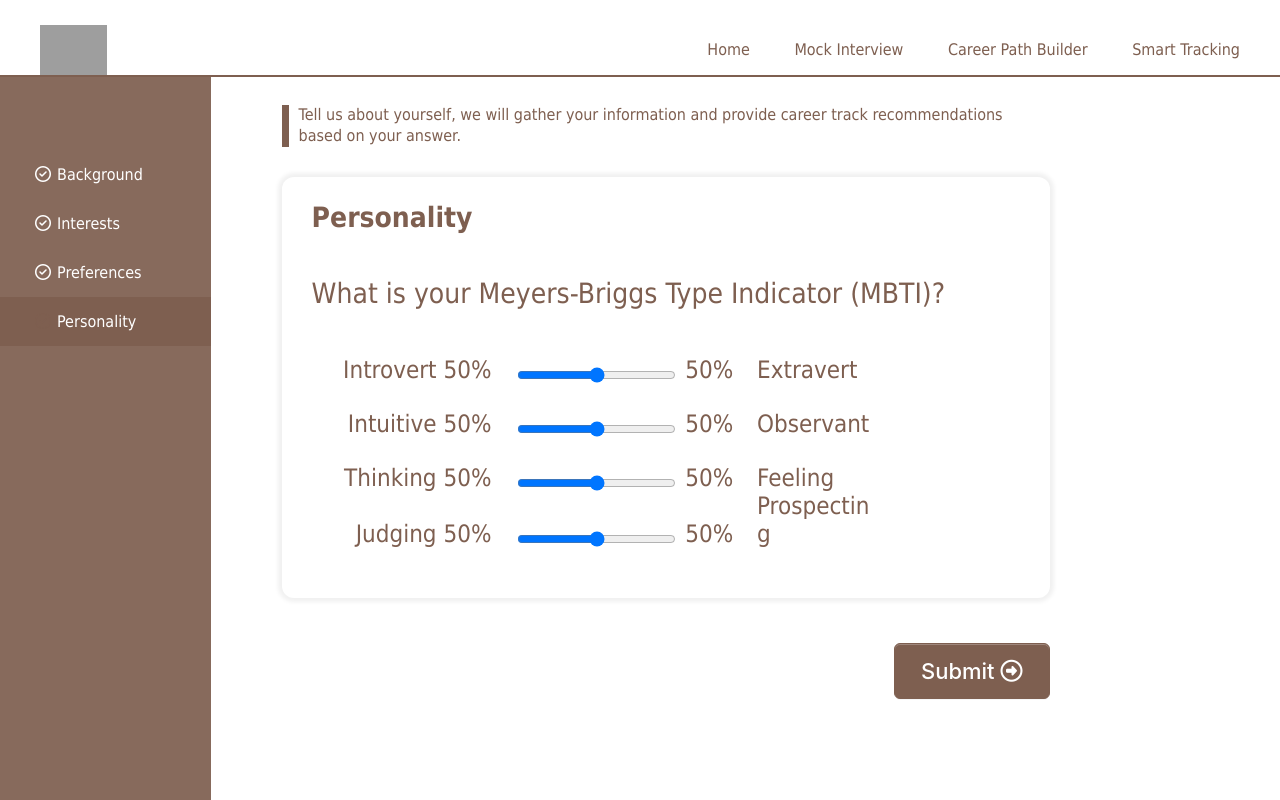
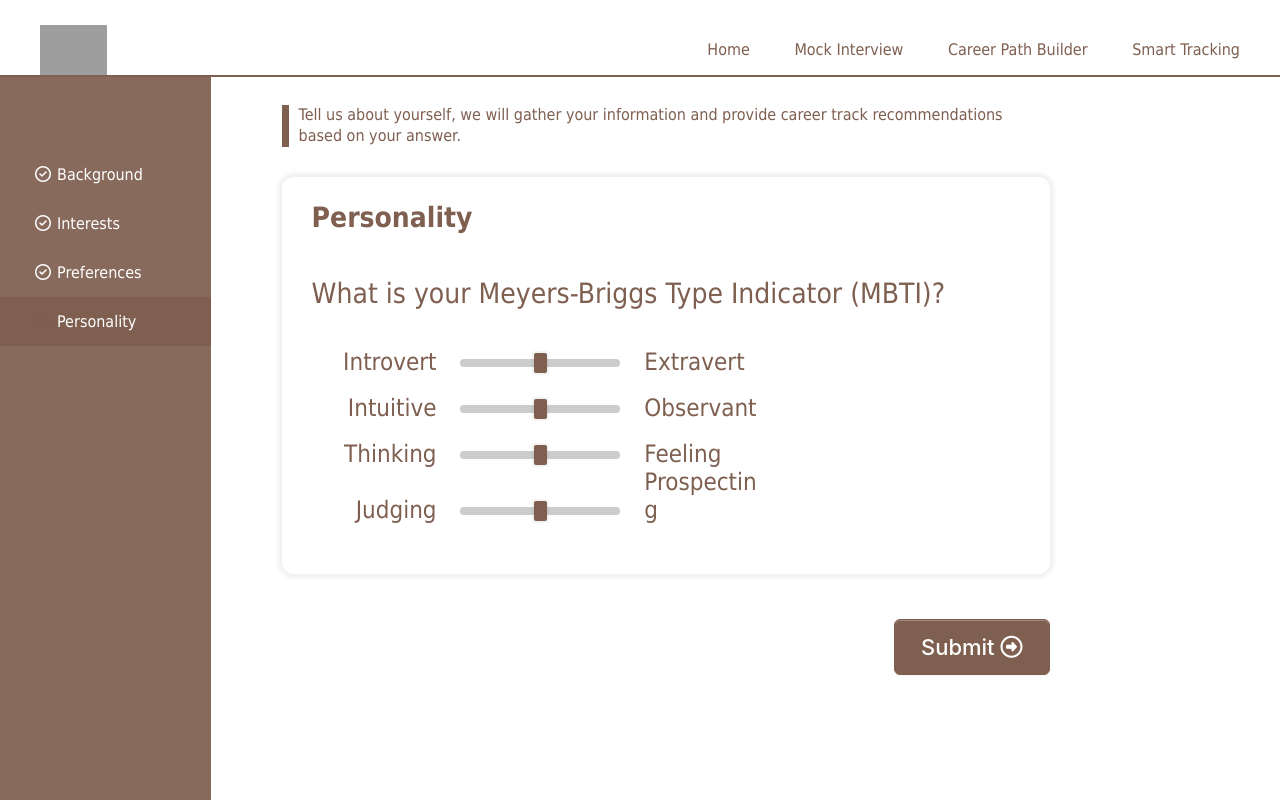
Before and after one commit to zyloveslego/interview_django, a Django app: page /career_personality in a window 1280 px wide. Run offline with Django 3.2, Linux system fonts and the light colour scheme; some libraries are stand-ins or nearby versions; grey boxes are pictures that could not be loaded.

Commit message:
Style input range on personality page

```diff
--- a/interview/static/interview/css/career-builder-personality.css
+++ b/interview/static/interview/css/career-builder-personality.css
@@ -150,7 +150,9 @@ margin-top:1.5625rem;
     padding: 15px;
   }
 
+  /*Hide percentage*/
   .pctbox{
+    display: none;
 width:65px;
 padding:0;
   }
@@ -165,12 +167,41 @@ padding:0;
     padding:0;
   }
 
+  /*Hide percentage*/
+  .each-personality span{
+    display: none;
+  }
+
   /*Input Range*/
   input[type=range] {
     position: relative;
-    top:20px;
+    top:12px;
   }
 
+  input[type=range] {
+    -webkit-appearance: none;
+    appearance: none;
+    background: transparent;
+    cursor: pointer;
+    width: 10rem;
+  }
+
+  input[type="range"]::-webkit-slider-runnable-track {
+    background: #cccccc;
+    height: 0.5rem;
+    border-radius: 5px;
+  }
+
+  input[type="range"]::-webkit-slider-thumb {
+    -webkit-appearance: none; /* Override default look */
+    appearance: none;
+    margin-top: -6px; /* Centers thumb on the track */
+    background-color: #7E5F50;
+    height: 1.25rem;
+    width: 0.85rem;
+    border-radius: 2px;
+    box-shadow: 0px 0px 2px 2px rgba(0, 0, 0, 0.06);
+ }
   /*Next Button*/
 
   #next-button-container {
--- a/interview/templates/interview/career-builder-personality.html
+++ b/interview/templates/interview/career-builder-personality.html
@@ -137,6 +137,8 @@
         </div>
     </section>
 
+
+    <!--Showing spinner for 2 sec, then go to Result Page-->
     <script>
 const btn = document.getElementById('next-button-two');
 const spinner = document.getElementById('spinner');
```
